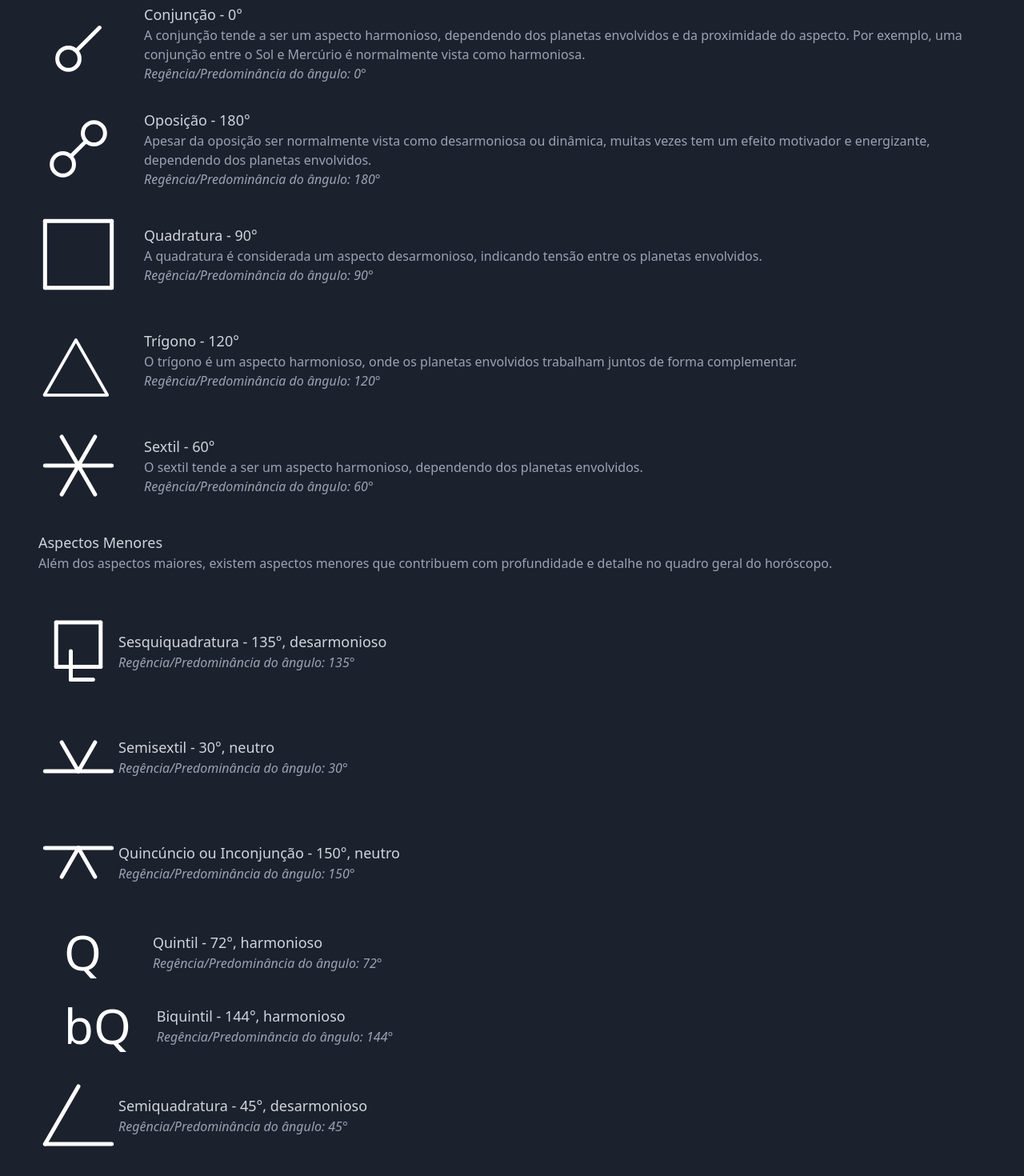
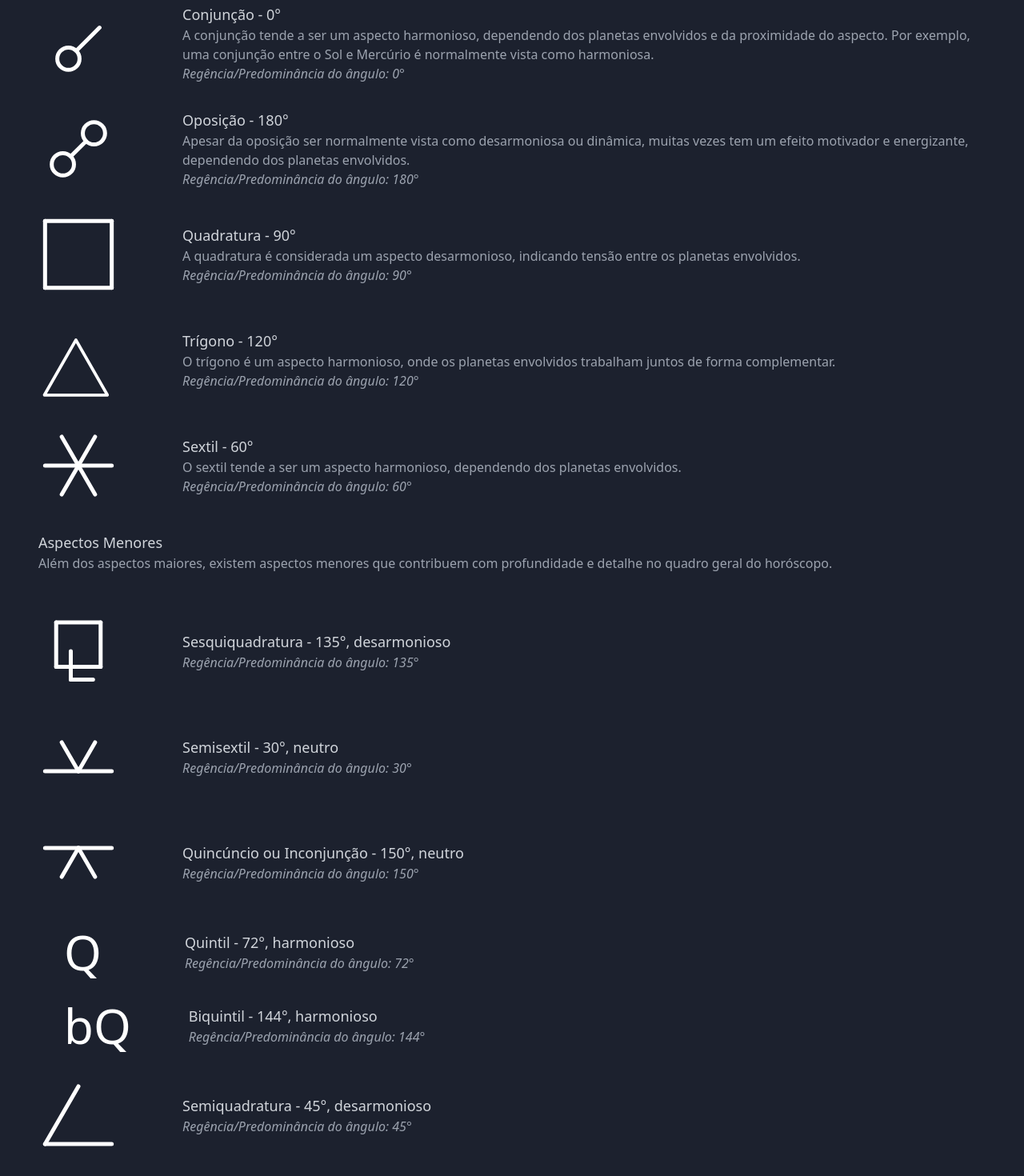
Before and after one commit to hudsonflima/astroblog, a Next.js app: page /aspectos in a window 1280 px wide. Shown: the part 280-1750 px from the top of the page at 80% size. Built offline with nearby package versions, Linux system fonts and the light colour scheme.

Commit message:
Ajuste aspectos

```diff
--- a/pages/aspectos.js
+++ b/pages/aspectos.js
@@ -30,7 +30,7 @@ const AspectosAstrologicos = () => {
                 </p>
                 <div className="flex items-center mb-8 gap-8">
                     <Image src="/svg/conjuncao.svg" alt='' width={100} height={100} />
-                    <div>
+                    <div className="ml-12">
                         <h2 className="text-gray-300 text-lg font-medium">Conjunção - 0°</h2>
                         <p className='text-gray-400'>A conjunção tende a ser um aspecto harmonioso, dependendo dos planetas envolvidos e da proximidade do aspecto. Por exemplo, uma conjunção entre o Sol e Mercúrio é normalmente vista como harmoniosa.</p>
                         <p className='text-gray-400 italic'>Regência/Predominância do ângulo: 0°</p>
@@ -39,7 +39,7 @@ const AspectosAstrologicos = () => {
 
                 <div className="flex items-center mb-8 gap-8">
                     <Image src="/svg/oposicao.svg" alt='' width={100} height={100} />
-                    <div>
+                    <div className="ml-12">
                         <h2 className="text-gray-300 text-lg font-medium">Oposição - 180°</h2>
                         <p className='text-gray-400'>Apesar da oposição ser normalmente vista como desarmoniosa ou dinâmica, muitas vezes tem um efeito motivador e energizante, dependendo dos planetas envolvidos.</p>
                         <p className='text-gray-400 italic'>Regência/Predominância do ângulo: 180°</p>
@@ -48,7 +48,7 @@ const AspectosAstrologicos = () => {
 
                 <div className="flex items-center mb-8 gap-8">
                     <Image src="/svg/quadratura.svg" alt='' width={100} height={100} />
-                    <div>
+                    <div className="ml-12">
                         <h2 className="text-gray-300 text-lg font-medium">Quadratura - 90°</h2>
                         <p className='text-gray-400'>A quadratura é considerada um aspecto desarmonioso, indicando tensão entre os planetas envolvidos.</p>
                         <p className='text-gray-400 italic'>Regência/Predominância do ângulo: 90°</p>
@@ -57,7 +57,7 @@ const AspectosAstrologicos = () => {
 
                 <div className="flex items-center mb-8 gap-8">
                     <Image src="/svg/trigono.svg" alt='' width={100} height={100} />
-                    <div>
+                    <div className="ml-12">
                         <h2 className="text-gray-300 text-lg font-medium">Trígono - 120°</h2>
                         <p className='text-gray-400'>O trígono é um aspecto harmonioso, onde os planetas envolvidos trabalham juntos de forma complementar.</p>
                         <p className='text-gray-400 italic'>Regência/Predominância do ângulo: 120°</p>
@@ -66,7 +66,7 @@ const AspectosAstrologicos = () => {
 
                 <div className="flex items-center mb-8 gap-8">
                     <Image src="/svg/sextil.svg" alt='' width={100} height={100} />
-                    <div>
+                    <div className="ml-12">
                         <h2 className="text-gray-300 text-lg font-medium">Sextil - 60°</h2>
                         <p className='text-gray-400'>O sextil tende a ser um aspecto harmonioso, dependendo dos planetas envolvidos.</p>
                         <p className='text-gray-400 italic'>Regência/Predominância do ângulo: 60°</p>
@@ -79,7 +79,7 @@ const AspectosAstrologicos = () => {
                     <div>
                         <div className="flex items-center mb-8 mr-10">
                             <Image src="/svg/sesquiquadratura.svg" width={100} alt='' height={100} />
-                            <div className="">
+                            <div className="ml-20">
                                 <h2 className="text-gray-300 text-lg font-medium">Sesquiquadratura - 135°, desarmonioso</h2>
                                 <p className='text-gray-400 italic'>Regência/Predominância do ângulo: 135°</p>
                             </div>
@@ -87,7 +87,7 @@ const AspectosAstrologicos = () => {
 
                         <div className="flex items-center mb-8 mr-10">
                             <Image src="/svg/semisextil.svg" alt='' width={100} height={100} />
-                            <div className="">
+                            <div className="ml-20">
                                 <h2 className="text-gray-300 text-lg font-medium">Semisextil - 30°, neutro</h2>
                                 <p className='text-gray-400 italic'>Regência/Predominância do ângulo: 30°</p>
                             </div>
@@ -95,7 +95,7 @@ const AspectosAstrologicos = () => {
 
                         <div className="flex items-center mb-8 mr-10">
                             <Image src="/svg/quincuncio.svg" alt='' width={100} height={100} />
-                            <div className="">
+                            <div className="ml-20">
                                 <h2 className="text-gray-300 text-lg font-medium">Quincúncio ou Inconjunção - 150°, neutro</h2>
                                 <p className='text-gray-400 italic'>Regência/Predominância do ângulo: 150°</p>
                             </div>
@@ -103,7 +103,7 @@ const AspectosAstrologicos = () => {
 
                         <div className="flex items-center mb-8">
                             <span className='text-white text-6xl font-extralight mr-16 ml-8'>Q</span>
-                            <div>
+                            <div className="ml-10">
                                 <h2 className="text-gray-300 text-lg font-medium">Quintil - 72°, harmonioso</h2>
                                 <p className='text-gray-400 italic'>Regência/Predominância do ângulo: 72°</p>
                             </div>
@@ -111,7 +111,7 @@ const AspectosAstrologicos = () => {
 
                         <div className="flex items-center mb-8">
                             <span className='text-white text-6xl font-extralight ml-8 mr-8'>bQ</span>
-                            <div>
+                            <div className="ml-10">
                                 <h2 className="text-gray-300 text-lg font-medium">Biquintil - 144°, harmonioso</h2>
                                 <p className='text-gray-400 italic'>Regência/Predominância do ângulo: 144°</p>
                             </div>
@@ -119,7 +119,7 @@ const AspectosAstrologicos = () => {
 
                         <div className="flex items-center mb-8 mr-10">
                             <Image src="/svg/semiquadratura.svg" alt='' width={100} height={100} />
-                            <div className="">
+                            <div className="ml-20">
                                 <h2 className="text-gray-300 text-lg font-medium">Semiquadratura - 45°, desarmonioso</h2>
                                 <p className='text-gray-400 italic'>Regência/Predominância do ângulo: 45°</p>
                             </div>
```
